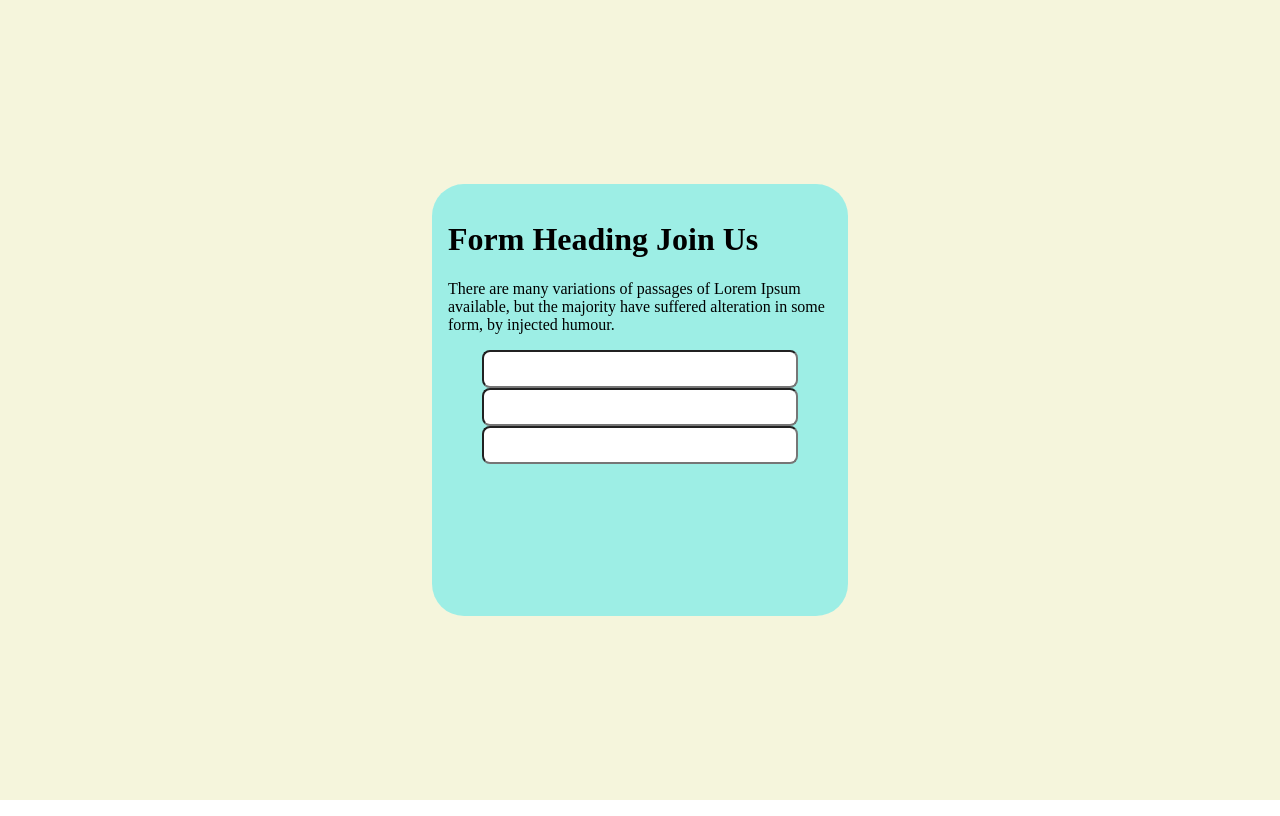
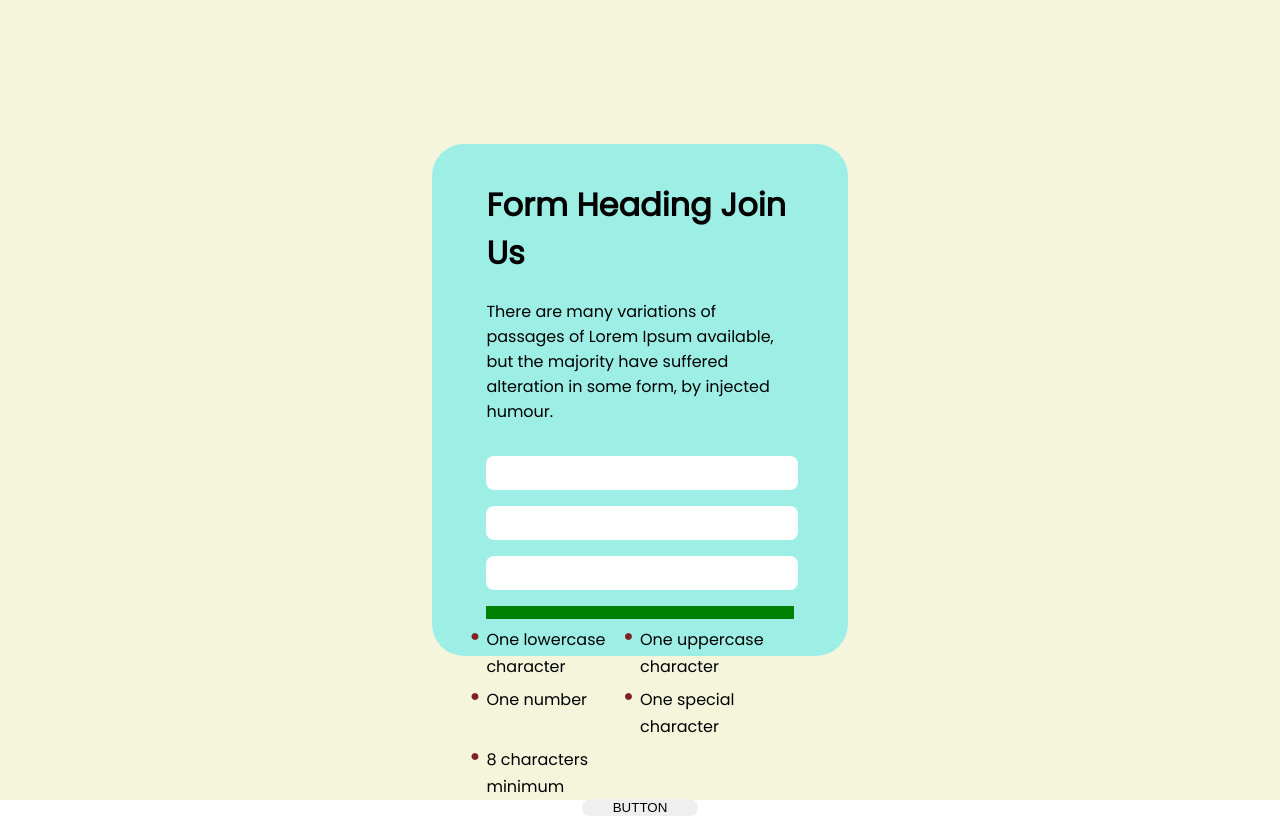
Before and after one commit to irakli12345/signupform, a Vue app: page / in a window 1280 px wide. Built offline with nearby package versions, Linux system fonts and the light colour scheme.

Commit message:
added most of the elements that i'll need

```diff
--- a/public/index.html
+++ b/public/index.html
@@ -6,6 +6,8 @@
     <meta name="viewport" content="width=device-width,initial-scale=1.0">
     <link rel="icon" href="<%= BASE_URL %>favicon.ico">
     <title><%= htmlWebpackPlugin.options.title %></title>
+    <link rel="preconnect" href="https://fonts.gstatic.com">
+<link href="https://fonts.googleapis.com/css2?family=Poppins&display=swap" rel="stylesheet">
   </head>
   <body>
     <noscript>
--- a/src/App.vue
+++ b/src/App.vue
@@ -5,6 +5,7 @@
       <BaseInput />
       <BaseInput />
       <PasswordField />
+      <button>BUTTON</button>
     </div>
   </div>
 </template>
@@ -27,6 +28,7 @@ export default {
   display: flex;
   justify-content: center;
   align-content: center;
+  font-family: "Poppins", sans-serif;
 }
 body {
   margin: 0px;
@@ -39,6 +41,13 @@ body {
   flex-direction: column;
   padding: 1rem;
   border-radius: 2rem;
-  height: 50%;
+  height: 60%;
+}
+button {
+  width: 30%;
+  margin: auto;
+  height: 2rem;
+  border-radius: 1rem;
+  border: none;
 }
 </style>
--- a/src/components/BaseInput.vue
+++ b/src/components/BaseInput.vue
@@ -1,5 +1,7 @@
 <template>
-  <input type="text" />
+  <div>
+    <input type="text" />
+  </div>
 </template>
 
 <script>
@@ -11,11 +13,16 @@ export default {
 </script>
 
 <style scoped>
-input {
+div {
   width: 80%;
   margin-left: auto;
   margin-right: auto;
+  margin-top: 1rem;
+}
+input {
   height: 2rem;
   border-radius: 0.5rem;
+  border: 0;
+  width: 100%;
 }
 </style>
--- a/src/components/FormHeading.vue
+++ b/src/components/FormHeading.vue
@@ -14,4 +14,10 @@ export default {
 };
 </script>
 
-<style scoped></style>
+<style scoped>
+div {
+  width: 80%;
+  margin-left: auto;
+  margin-right: auto;
+}
+</style>
--- a/src/components/PasswordField.vue
+++ b/src/components/PasswordField.vue
@@ -1,5 +1,15 @@
 <template>
-  <input type="text" />
+  <div class="passwordWrapper">
+    <input type="text" />
+    <span></span>
+    <div id="conditions">
+      <li>One lowercase character</li>
+      <li>One uppercase character</li>
+      <li>One number</li>
+      <li>One special character</li>
+      <li>8 characters minimum</li>
+    </div>
+  </div>
 </template>
 
 <script>
@@ -11,11 +21,40 @@ export default {
 </script>
 
 <style scoped>
-input {
+.passwordWrapper {
   width: 80%;
   margin-left: auto;
   margin-right: auto;
+  margin-top: 1rem;
+}
+input {
   height: 2rem;
   border-radius: 0.5rem;
+  border: 0;
+  width: 100%;
+}
+#conditions {
+  display: flex;
+  flex-flow: row wrap;
+  list-style: none;
+}
+li {
+  flex-basis: 50%;
+}
+li::before {
+  content: "\2022";
+  color: rgb(129, 34, 34);
+  font-weight: bold; /* If you want it to be bold */
+  display: inline-block; /* Needed to add space between the bullet and the text */
+  width: 1em; /* Also needed for space (tweak if needed) */
+  margin-left: -1em; /* Also needed for space (tweak if needed) */
+  font-size: 24px;
+  text-align: center;
+}
+span {
+  background-color: green;
+  display: block;
+  margin-top: 1rem;
+  height: 0.8rem;
 }
 </style>
```
